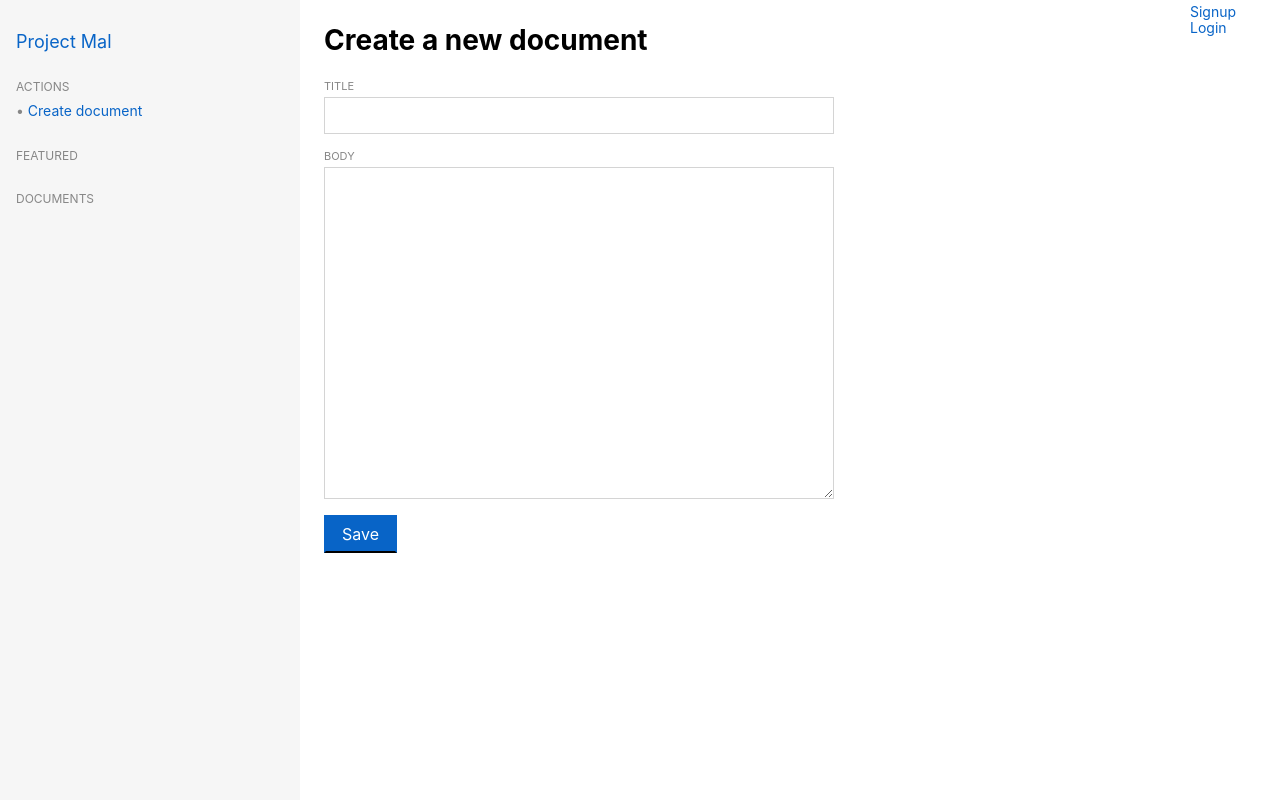
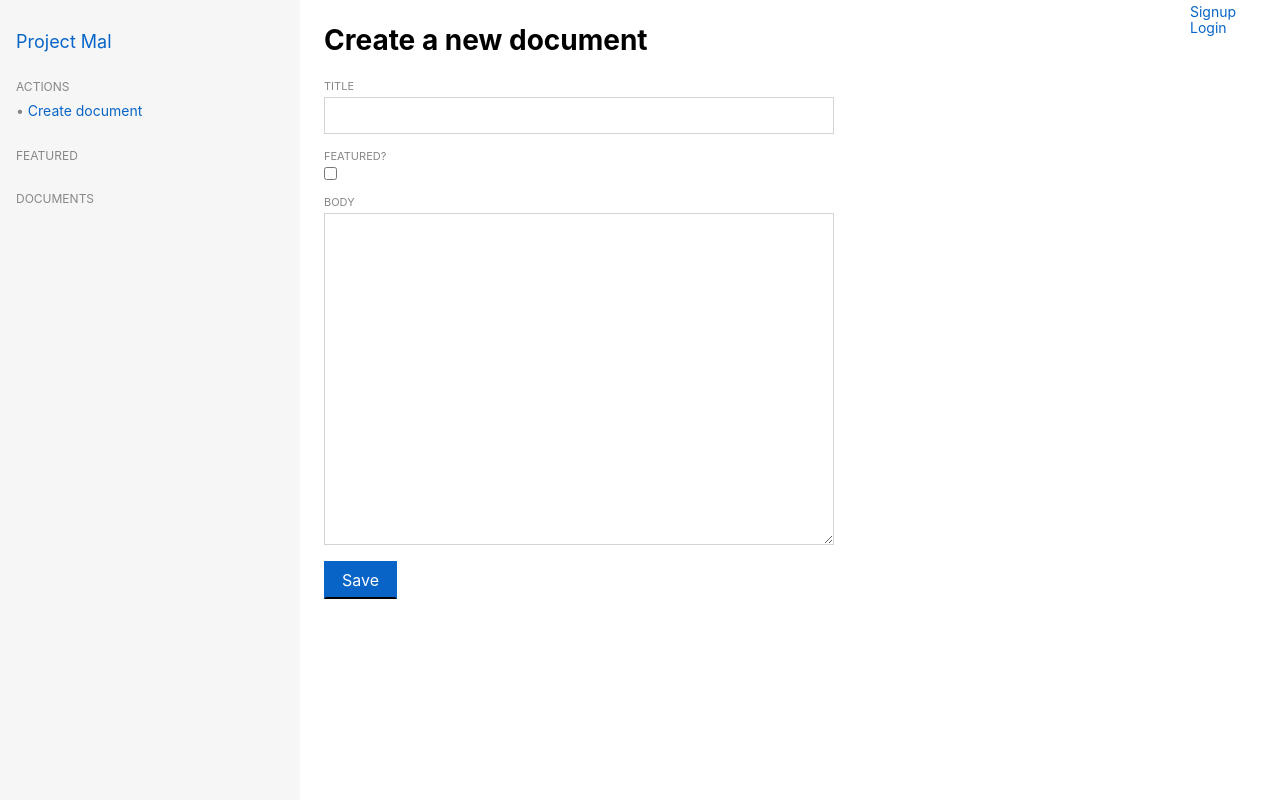
Before and after one commit to sirodoht/mal, a Django app: page /documents/create/ in a window 1280 px wide. Run offline with Django 3.2, Linux system fonts and the light colour scheme; data that the repository does not hold is empty.

Commit message:
add is featured edit on ui

```diff
--- a/main/static/style.css
+++ b/main/static/style.css
@@ -335,6 +335,10 @@ input[type="text"] {
     padding: 4px 4px;
 }
 
+input[type="checkbox"] {
+    margin-bottom: 16px;
+}
+
 textarea {
     display: block;
     margin-bottom: 16px;
--- a/main/templates/main/document_detail.html
+++ b/main/templates/main/document_detail.html
@@ -10,6 +10,7 @@
         {{ document.as_markdown|safe }}
     </div>
 </main>
+
 <aside class="rightbar">
     <a href="{% url 'main:document_update' document.id %}">Edit document</a>
     <br>--
--- a/main/templates/main/document_form.html
+++ b/main/templates/main/document_form.html
@@ -10,6 +10,8 @@
     <form method="post">
         <label for="id_title">Title</label>
         <input type="text" name="title" id="id_title" maxlength="300" required value="{{ form.title.value|default_if_none:"" }}">
+        <label for="id_is_featured">Featured?</label>
+        <input type="checkbox" name="is_featured" id="id_is_featured" {% if form.is_featured.value %}checked{% endif %}>
         <label for="id_body">Body</label>
         <textarea name="body" id="id_body" cols="30" rows="20">{{ form.body.value|default_if_none:"" }}</textarea>
         {% csrf_token %}
--- a/main/views.py
+++ b/main/views.py
@@ -33,7 +33,7 @@ class DocumentCreate(SuccessMessageMixin, CreateView):
 
 class DocumentUpdate(SuccessMessageMixin, UpdateView):
     model = models.Document
-    fields = ["title", "body"]
+    fields = ["title", "body", "is_featured"]
     success_message = "%(title)s updated successfully"
 
 
```
